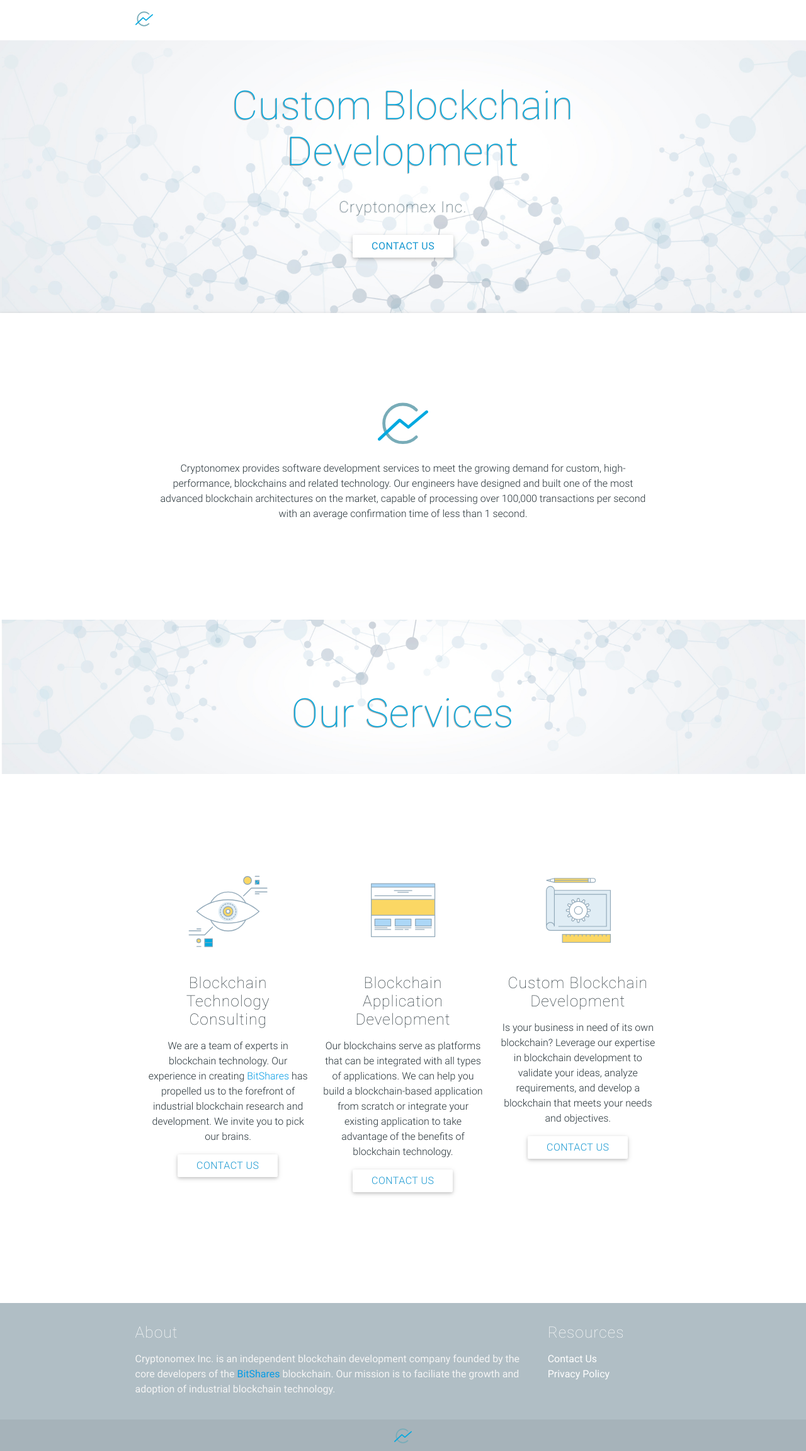
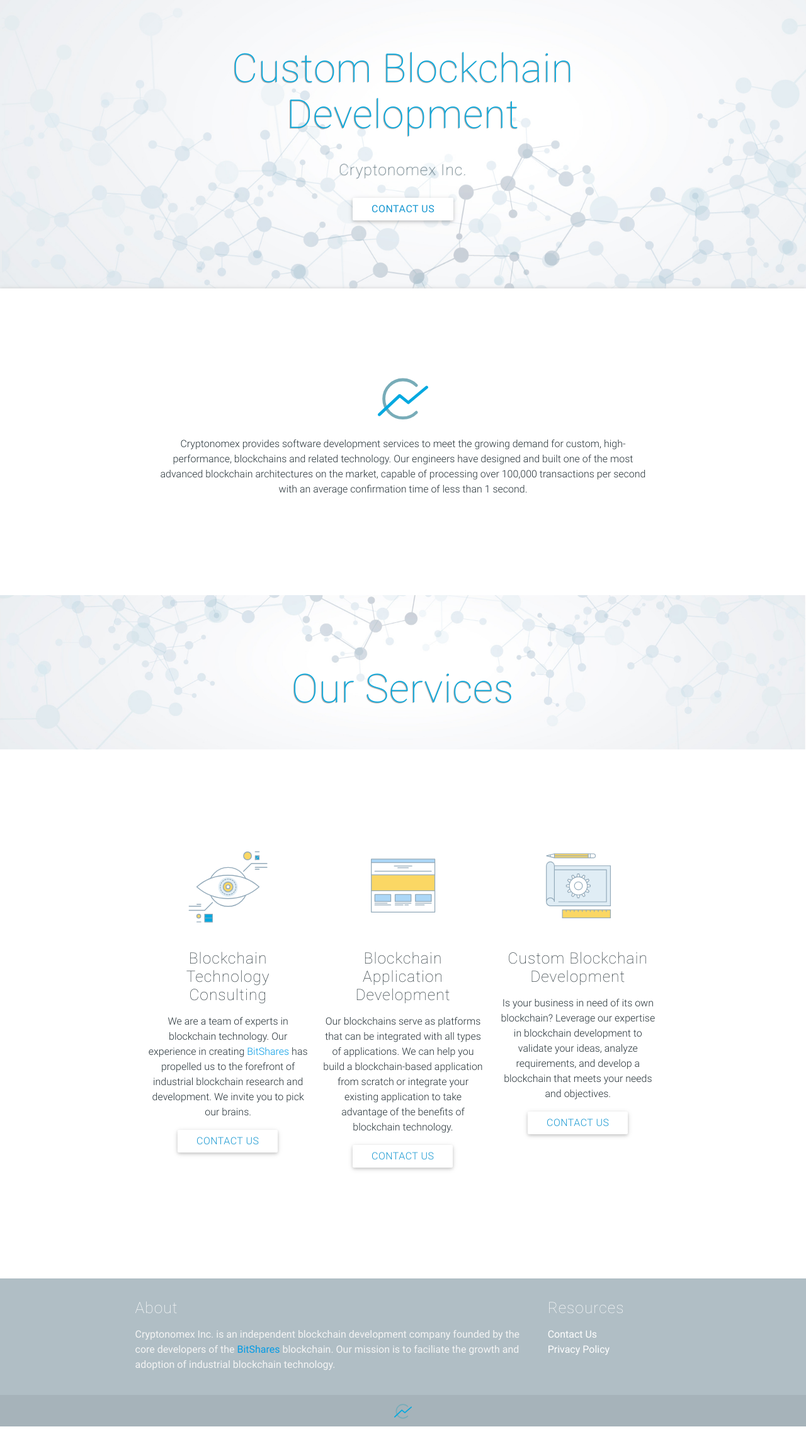
Before and after one commit to cryptonomex/cryptonomex.github.io, a Jekyll site: the page built from index.html, in a window 1280 px wide. Shown: the whole page at 63% size. Built offline with Jekyll 4.4.1, drawn with Linux system fonts in a browser that asks for light colours; nearby versions of some CDN libraries; after the commit the page ends 2265 px from its top, so only the background shows below that.

Commit message:
bug fixes

```diff
--- a/_layouts/page.html
+++ b/_layouts/page.html
@@ -3,14 +3,16 @@
 ---
 
 <div class="page" style="max-width: 800px; margin: 0 auto;">
-
+<center>
+<a id="logo-container" href="/" class="brand-logo center"><img style="margin: 12px 0 0 0; height: 24px;" src="/images/logo-icon.svg" alt="" /></a>
+</center>
     <header class="post-header">
         <center>
             <h1 class="post-title">{{ page.title }}</h1>
         </center>
     </header>
 
-    <article class="post-content page {{ page.layout }}">
+    <article class="light post-content page {{ page.layout }}">
         {{ content }}
     </article>
 
--- a/css/style.css
+++ b/css/style.css
@@ -66,9 +66,10 @@
 /* Frontpage  */
 
 #index-banner {
-  padding: 20px 40px;
+  padding: 40px 40px;
   background: url('../images/bg-top.jpg');
   background-size: cover;
+
 }
 
 .intro {
@@ -82,10 +83,14 @@
   max-height: 360px;
   background: url('../images/bg-medium.jpg');
   background-size: cover;
+  margin: 0;
+
 }
 
 
-
+.section-top {
+  padding: 0;
+}
 
 
 .services {
@@ -110,6 +115,10 @@
 }
 
 
+nav {
+  z-index: 9999;
+  display: none;
+}
 
 
 .top-nav li, .side-nav li{
--- a/index.html
+++ b/index.html
@@ -2,8 +2,9 @@
 layout: default
 ---
 
-  <div id="index-banner">
-    <div class="section no-pad-bot">
+
+    <div class="section section-top">
+     <div id="index-banner">
       <div class="container">
 
         <h1 class="header center index">Custom Blockchain Development</h1>
@@ -17,11 +18,10 @@
 
       </div>
     </div>
-    <div class="parallax"><img src="" alt=""></div>
   </div>
 
 
-  <div  style="box-shadow: -1px 1px 6px #ccc;">
+  <div style="box-shadow: 0px 0px 6px #ccc;">
     <div class="container">
       <div class="section intro" >
 
@@ -44,8 +44,7 @@
               <h1 class=" header center index">Our Services</h1>
            </div>
        </div>
-
-   <div class=" container valign-wrapper">
+   <div class="container valign-wrapper" >
      <div class="section services">
          <!--   Icon Section   -->
          <div class="row">
```
Also changed, not shown: images/bg-medium.jpg.
